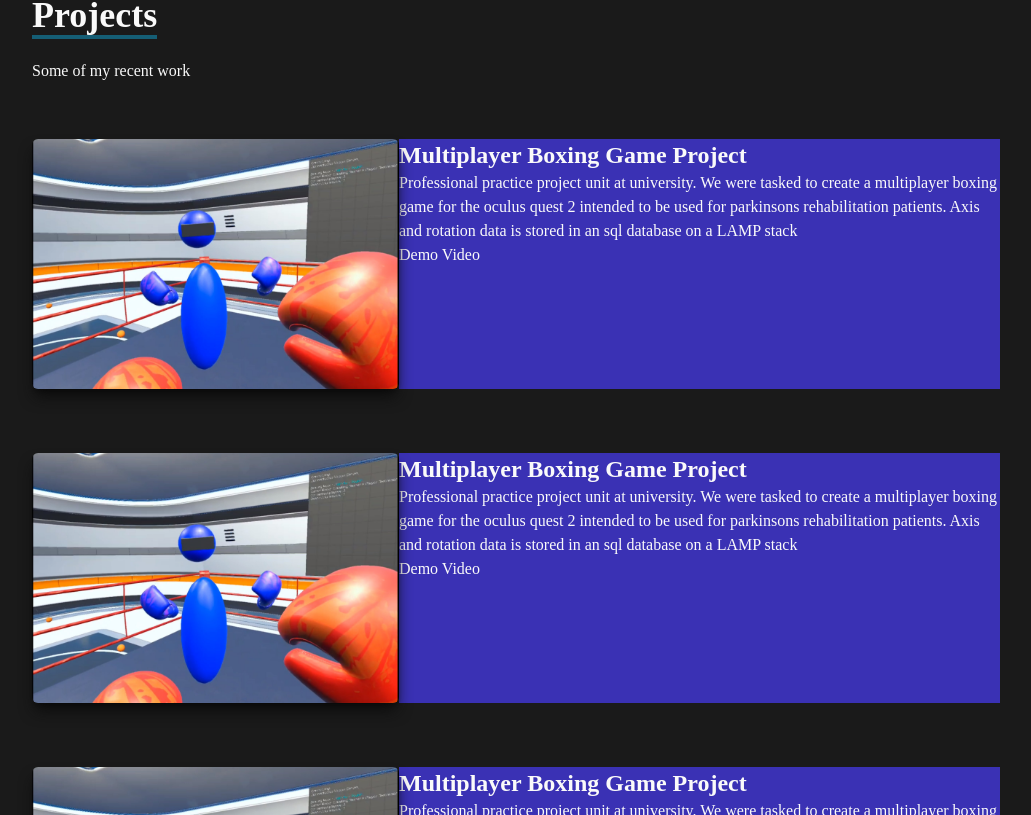
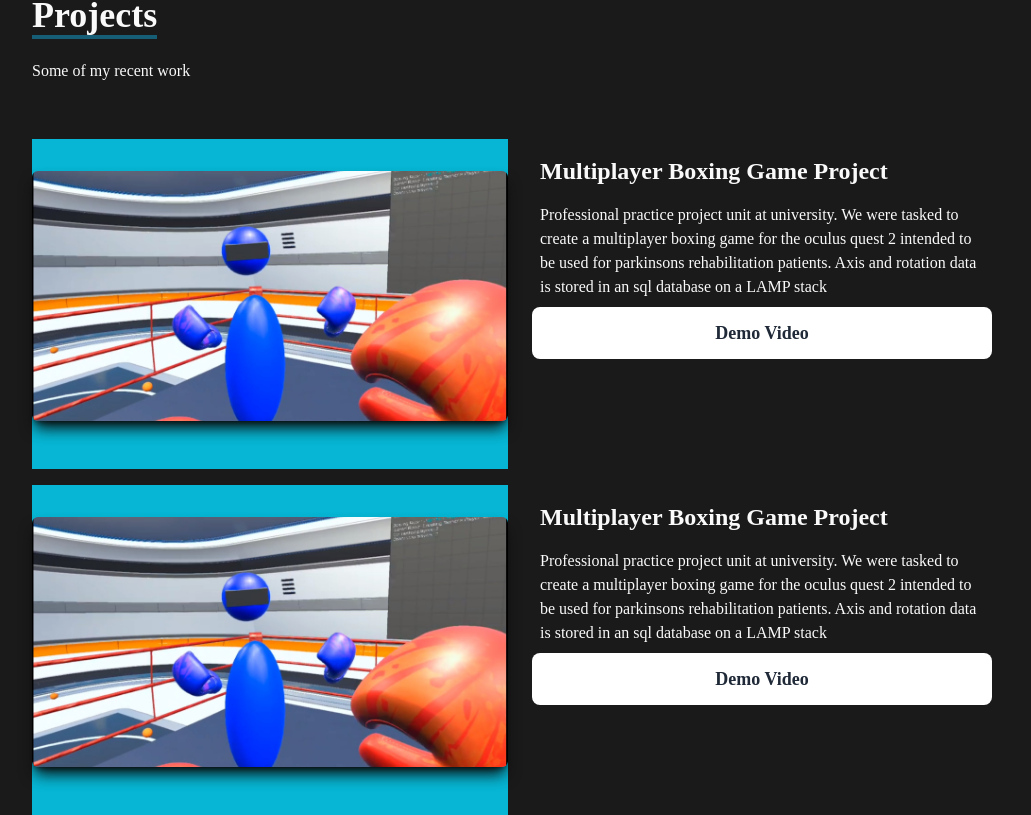
Before and after one commit to Bifdus/porfoliosite, a React (Create React App) app: page / in a window 1280 px wide. Shown: the part 2485-3300 px from the top of the page, without its empty margins (124-1155 px from the left). Built offline with nearby package versions, Linux system fonts and the light colour scheme.

Commit message:
projects updates

```diff
--- a/src/components/Project.jsx
+++ b/src/components/Project.jsx
@@ -2,10 +2,12 @@ import React from 'react';
 
 const Project = (props) => {
   return (
+    <>
+      <div className='bg-cyan-500'>
         <div className='flex mb-12'>
           <div
             style={{ backgroundImage: `url(${props.image})` }}
-        className='shadow-lg shadow-[#0b0b0b] group container rounded-md justify-center items-center mx-auto relative z-0 content-div'
+            className='mt-8 shadow-lg shadow-[#0b0b0b] group container rounded-md justify-center items-center mx-auto relative z-0 content-div'
           >
             {/* Hover effects */}
             <div className='opacity-0 group-hover:opacity-100'>
@@ -26,21 +28,26 @@ const Project = (props) => {
               </div>
             </div>
           </div>
-      <div className='bg-[#3a31b4]'>
-        <h2 className='font-bold text-2xl'>Multiplayer Boxing Game Project</h2>
-        <p>
+        </div>
+      </div>
+
+      <div className='bg-[#1a1a1a)'>
+        <h2 className='my-4 mx-4 font-bold text-2xl'>
+          Multiplayer Boxing Game Project
+        </h2>
+        <p className='mx-4'>
           Professional practice project unit at university. We were tasked to
           create a multiplayer boxing game for the oculus quest 2 intended to be
           used for parkinsons rehabilitation patients. Axis and rotation data is
           stored in an sql database on a LAMP stack
         </p>
         <a href='/'>
-          <div>
+          <div className='text-center rounded-lg px-4 py-3 m-2 bg-white text-gray-800 font-bold text-lg'>
             <h1>Demo Video</h1>
           </div>
         </a>
       </div>
-    </div>
+    </>
   );
 };
 
--- a/src/components/Projects.jsx
+++ b/src/components/Projects.jsx
@@ -17,7 +17,7 @@ const Projects = () => {
         </div>
 
         {/* Container */}
-        <div className='grid sm:grid-cols-1 gap-4'>
+        <div className='grid sm:grid-cols-2 gap-4'>
           <Project image={ProjectImage} text='VR Boxing Game' />
           <Project image={ProjectImage} text='Website' />
           <Project image={ProjectImage} text='VR Boxing Game' />
```
Lines whose indentation alone changed are shown as unchanged.
